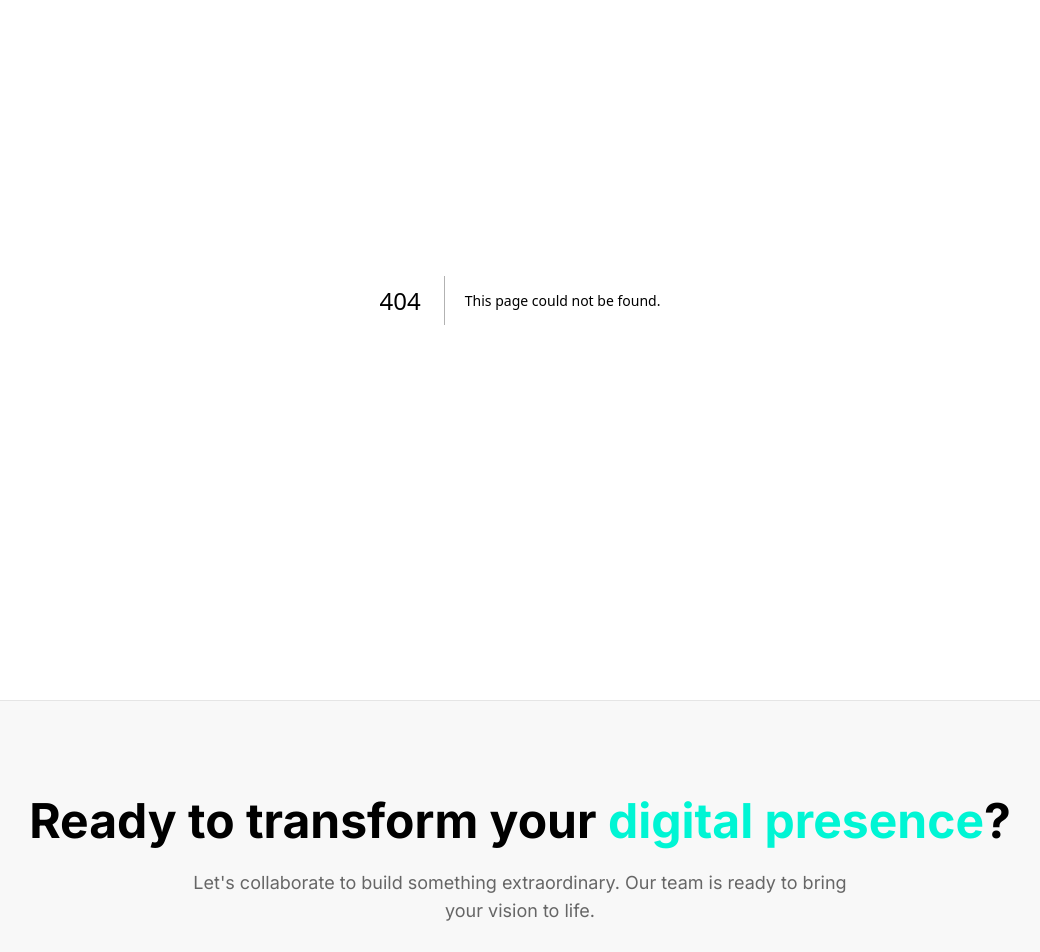
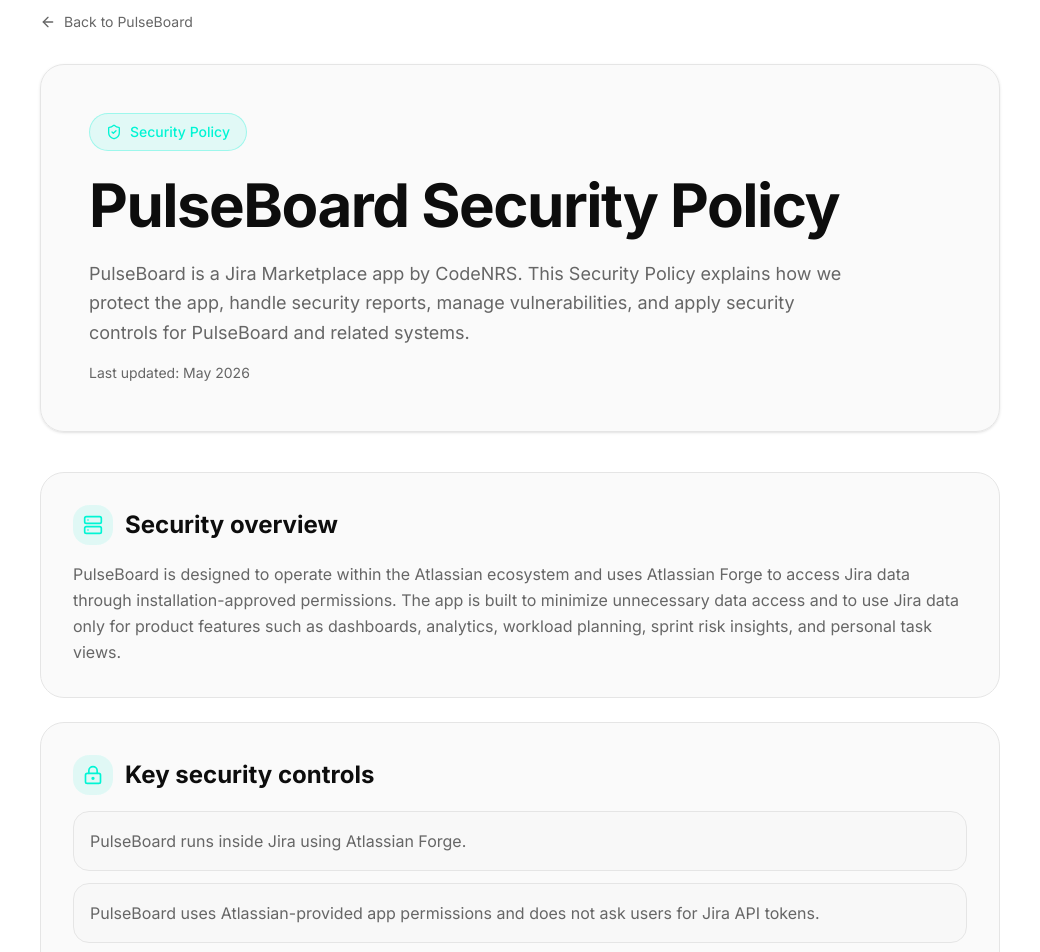
Before and after one commit to nrshagor/codenrs, a Next.js app: page /pulseboard/security in a window 1280 px wide. Before the commit this address had no page. Shown: the part 100-1052 px from the top of the page, without its empty margins (120-1160 px from the left). Built offline with nearby package versions, Linux system fonts and the light colour scheme.

Commit message:
feat(): pulseboard security page added

```diff
--- /dev/null
+++ b/app/pulseboard/security/page.tsx
@@ -0,0 +1,225 @@
+import Link from "next/link";
+import type { ReactNode } from "react";
+import {
+  ShieldCheck,
+  Bug,
+  LockKeyhole,
+  Eye,
+  Mail,
+  ArrowLeft,
+  Server,
+} from "lucide-react";
+
+const securityControls = [
+  "PulseBoard runs inside Jira using Atlassian Forge.",
+  "PulseBoard uses Atlassian-provided app permissions and does not ask users for Jira API tokens.",
+  "Access to Jira data is limited to the permissions granted during app installation.",
+  "PulseBoard does not sell customer data or use Jira data for advertising.",
+  "Security-related changes are reviewed before release where applicable.",
+];
+
+const vulnerabilitySteps = [
+  "Security reports are reviewed and triaged based on severity and potential customer impact.",
+  "Confirmed vulnerabilities are prioritized for remediation according to risk level.",
+  "Critical issues are handled with urgency and may result in temporary mitigation, patch releases, or configuration changes.",
+  "Reporters may be contacted for additional information when needed.",
+];
+
+const incidentSteps = [
+  "We investigate reported or detected security issues as quickly as possible.",
+  "We assess the scope, affected systems, and potential customer impact.",
+  "We apply remediation steps such as fixing code, updating configuration, or rotating affected credentials where applicable.",
+  "If customer impact is confirmed, we communicate relevant information and next steps through appropriate support channels.",
+];
+
+export default function PulseBoardSecurityPage() {
+  return (
+    <main className="min-h-screen bg-background pt-28">
+      <section className="max-w-5xl mx-auto px-6 lg:px-8 pb-20">
+        <Link
+          href="/pulseboard"
+          className="inline-flex items-center gap-2 text-sm text-muted-foreground hover:text-[#00F5D4] transition-colors mb-8"
+        >
+          <ArrowLeft className="w-4 h-4" />
+          Back to PulseBoard
+        </Link>
+
+        <div className="rounded-3xl border border-border bg-card/70 backdrop-blur-xl p-8 lg:p-12 shadow-sm">
+          <div className="inline-flex items-center gap-2 rounded-full border border-[#00F5D4]/30 bg-[#00F5D4]/10 px-4 py-2 text-sm font-medium text-[#00F5D4] mb-6">
+            <ShieldCheck className="w-4 h-4" />
+            Security Policy
+          </div>
+
+          <h1 className="text-4xl lg:text-6xl font-bold tracking-tight text-balance mb-6">
+            PulseBoard Security Policy
+          </h1>
+
+          <p className="text-lg text-muted-foreground leading-relaxed max-w-3xl">
+            PulseBoard is a Jira Marketplace app by CodeNRS. This Security
+            Policy explains how we protect the app, handle security reports,
+            manage vulnerabilities, and apply security controls for PulseBoard
+            and related systems.
+          </p>
+
+          <p className="mt-4 text-sm text-muted-foreground">
+            Last updated: May 2026
+          </p>
+        </div>
+
+        <div className="mt-10 grid gap-6">
+          <PolicySection
+            icon={<Server className="w-5 h-5" />}
+            title="Security overview"
+          >
+            <p>
+              PulseBoard is designed to operate within the Atlassian ecosystem
+              and uses Atlassian Forge to access Jira data through
+              installation-approved permissions. The app is built to minimize
+              unnecessary data access and to use Jira data only for product
+              features such as dashboards, analytics, workload planning, sprint
+              risk insights, and personal task views.
+            </p>
+          </PolicySection>
+
+          <PolicySection
+            icon={<LockKeyhole className="w-5 h-5" />}
+            title="Key security controls"
+          >
+            <ul className="space-y-3">
+              {securityControls.map((item) => (
+                <li
+                  key={item}
+                  className="rounded-2xl border border-border bg-card p-4"
+                >
+                  {item}
+                </li>
+              ))}
+            </ul>
+          </PolicySection>
+
+          <PolicySection
+            icon={<Bug className="w-5 h-5" />}
+            title="Vulnerability management"
+          >
+            <p>
+              We take security reports seriously and review reported
+              vulnerabilities based on severity, exploitability, and possible
+              customer impact.
+            </p>
+
+            <ul className="mt-4 space-y-3">
+              {vulnerabilitySteps.map((item) => (
+                <li
+                  key={item}
+                  className="rounded-2xl border border-border bg-card p-4"
+                >
+                  {item}
+                </li>
+              ))}
+            </ul>
+          </PolicySection>
+
+          <PolicySection
+            icon={<Eye className="w-5 h-5" />}
+            title="Security issues and incident handling"
+          >
+            <p>
+              If a security issue or incident is reported or detected, CodeNRS
+              follows a review and remediation process focused on protecting
+              customers and reducing risk.
+            </p>
+
+            <ul className="mt-4 space-y-3">
+              {incidentSteps.map((item) => (
+                <li
+                  key={item}
+                  className="rounded-2xl border border-border bg-card p-4"
+                >
+                  {item}
+                </li>
+              ))}
+            </ul>
+          </PolicySection>
+
+          <PolicySection title="Data protection">
+            <p>
+              PulseBoard uses Jira data only to provide app functionality.
+              PulseBoard does not sell customer data and does not use Jira data
+              for advertising. The app does not require users to provide
+              personal Jira API tokens through the app interface.
+            </p>
+          </PolicySection>
+
+          <PolicySection title="Access control">
+            <p>
+              PulseBoard access is based on Jira permissions and the permissions
+              granted during app installation. Users can only view information
+              that is available through the Jira permissions and app access
+              model configured in their Atlassian workspace.
+            </p>
+          </PolicySection>
+
+          <PolicySection title="Monitoring and maintenance">
+            <p>
+              We review app behavior, customer reports, and security-related
+              feedback to identify possible issues. Security improvements,
+              dependency updates, and configuration changes may be applied as
+              part of regular maintenance.
+            </p>
+          </PolicySection>
+
+          <PolicySection
+            icon={<Mail className="w-5 h-5" />}
+            title="Reporting a security issue"
+          >
+            <p>
+              To report a security concern related to PulseBoard, contact
+              CodeNRS at{" "}
+              <a
+                href="mailto:security@codenrs.com"
+                className="font-medium text-[#00F5D4] hover:underline"
+              >
+                security@codenrs.com
+              </a>
+              .
+            </p>
+
+            <p>
+              Please include a clear description of the issue, steps to
+              reproduce it if possible, affected pages or features, and any
+              supporting screenshots or logs.
+            </p>
+          </PolicySection>
+        </div>
+      </section>
+    </main>
+  );
+}
+
+function PolicySection({
+  title,
+  icon,
+  children,
+}: {
+  title: string;
+  icon?: ReactNode;
+  children: ReactNode;
+}) {
+  return (
+    <section className="rounded-3xl border border-border bg-card/70 backdrop-blur-xl p-6 lg:p-8">
+      <div className="flex items-center gap-3 mb-4">
+        {icon ? (
+          <div className="flex h-10 w-10 items-center justify-center rounded-2xl bg-[#00F5D4]/10 text-[#00F5D4]">
+            {icon}
+          </div>
+        ) : null}
+
+        <h2 className="text-2xl font-bold">{title}</h2>
+      </div>
+
+      <div className="text-muted-foreground leading-relaxed space-y-4">
+        {children}
+      </div>
+    </section>
+  );
+}
```
